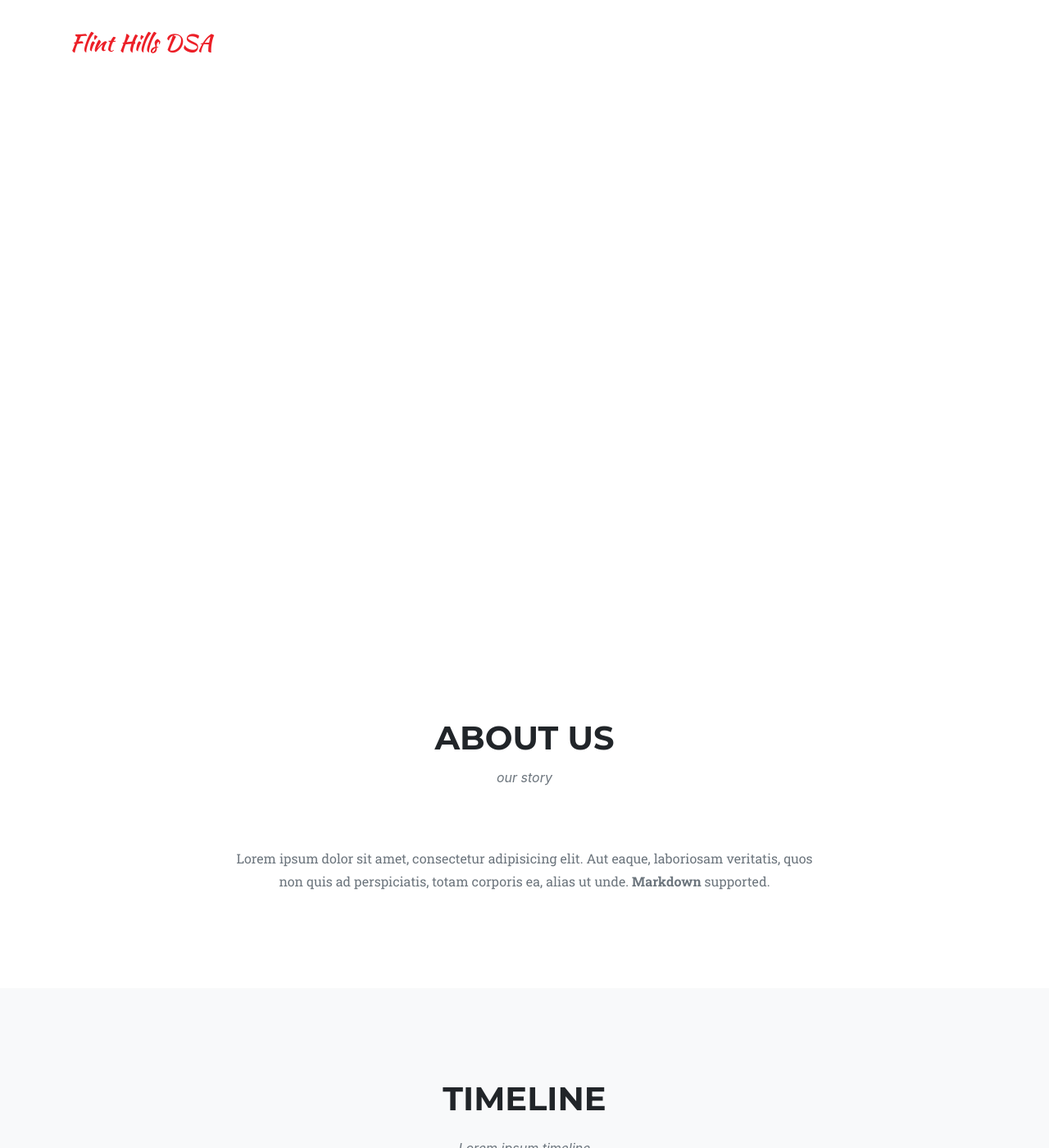
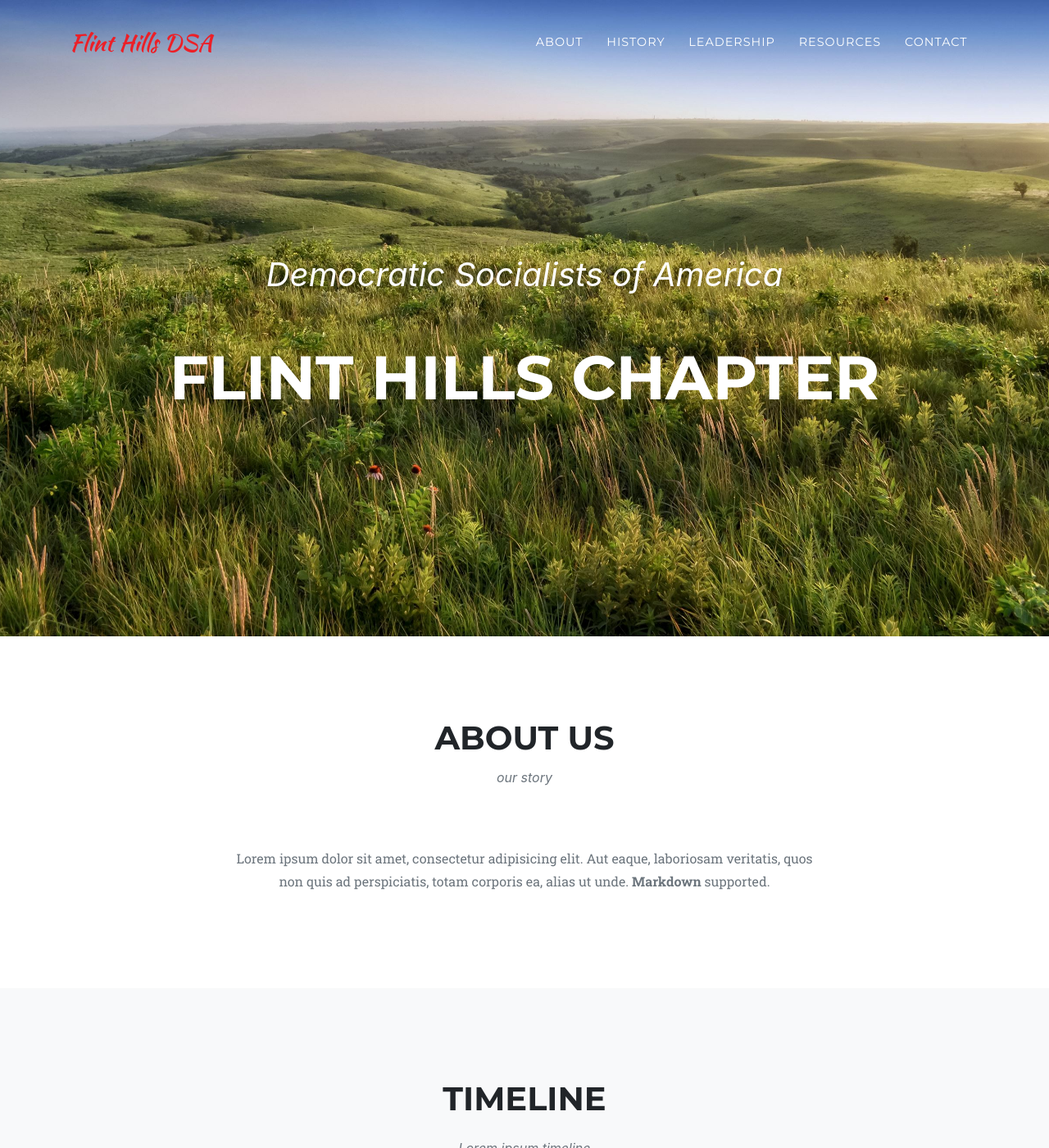
Before and after one commit to flinthillsdsa/website, a Jekyll site: the page built from index.md, in a window 1280 px wide and 1400 px high. Shown: the whole window at 82% size. Built offline with Jekyll 4.4.1, drawn with Linux system fonts in a browser that asks for light colours; some web fonts are replaced.

Commit message:
Update style.yml

```diff
--- a/_data/style.yml
+++ b/_data/style.yml
@@ -4,7 +4,7 @@
 #black: "#000"
 
 #Image Customization
-header-image: "../assets/img/header.jpg"
+header-image: "../img/header.jpg"
 contact-image: "../img/contact.png"
 #Font Awesome icon for portfolio grid when an item is hovered over
 #portfolio-icon: fas fa-expand-arrows-alt fa-3x #default: fas fa-plus fa-3x
```
